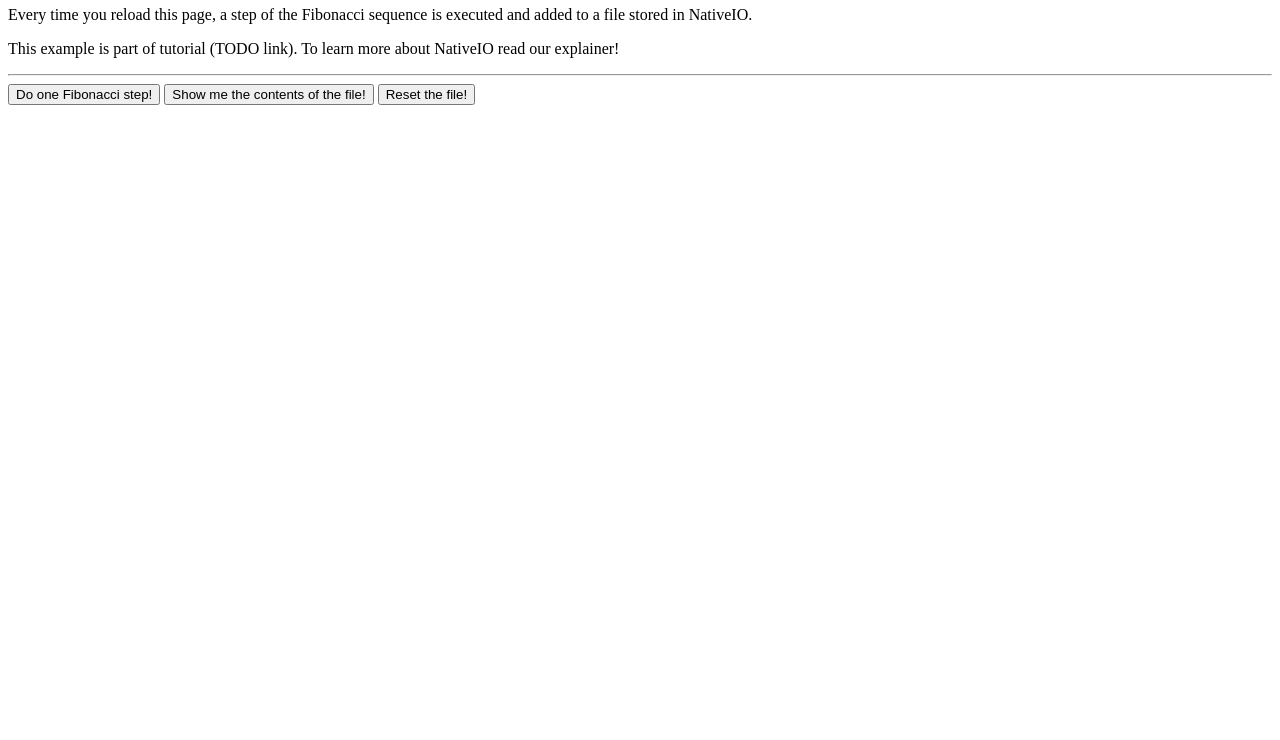
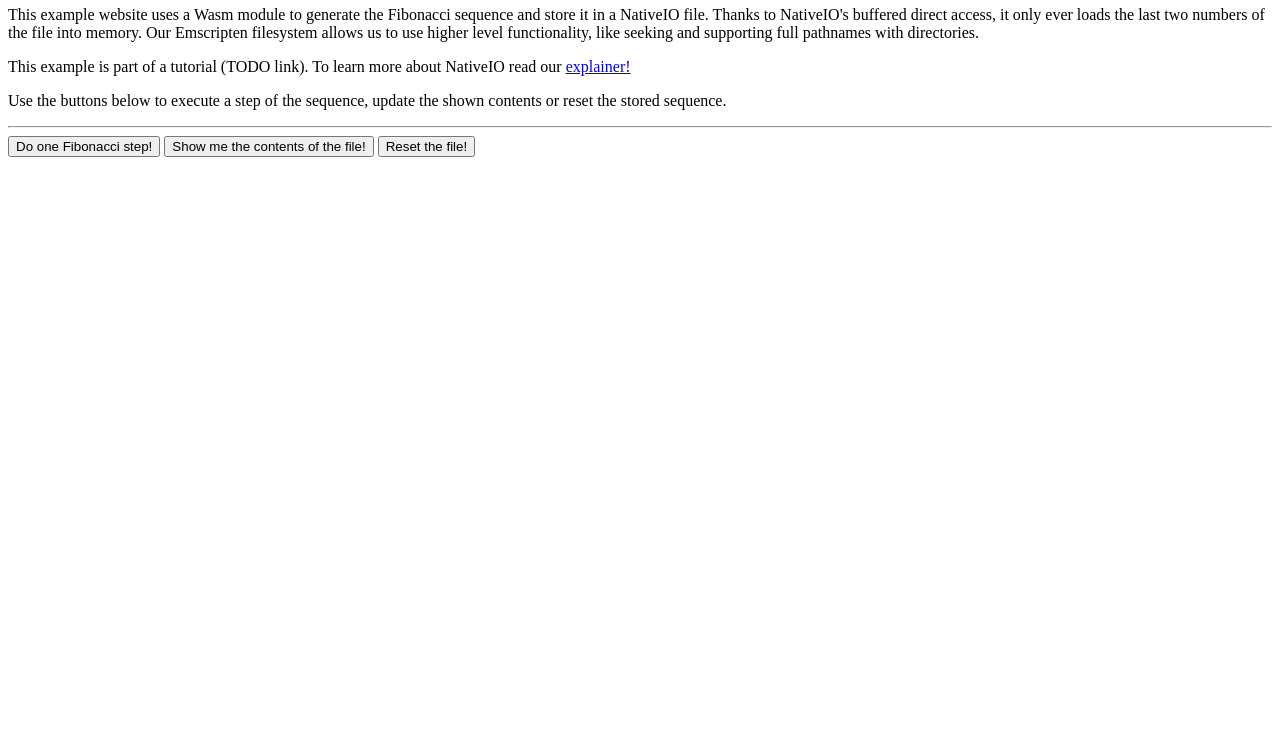
Before and after one commit to fivedots/storage-foundation-api-porting-tutorial, a plain HTML site: page index.html in a window 1280 px wide. Shown: the part 60-800 px from the top of the page. Drawn offline with Linux system fonts and the light colour scheme.

Commit message:
Update info at the top of site and link explainer

```diff
--- a/index.html
+++ b/index.html
@@ -15,10 +15,16 @@
 </head>
 <body>
   <h1> Fibonacci on NativeIO </h1>
-  <p> Every time you reload this page, a step of the Fibonacci sequence is
-  executed and added to a file stored in NativeIO.</p>
-  <p>This example is part of tutorial (TODO link). To learn more about NativeIO
-  read our explainer!</p>
+  <p> This example website uses a Wasm module to generate the Fibonacci
+  sequence and store it in a NativeIO file. Thanks to NativeIO's buffered
+  direct access, it only ever loads the last two numbers of the file into
+  memory. Our Emscripten filesystem allows us to use higher level functionality,
+  like seeking and supporting full pathnames with directories.</p>
+  <p>This example is part of a tutorial (TODO link). To learn more about
+  NativeIO read our
+  <a href="https://github.com/fivedots/nativeio-explainer">explainer!</a></p>
+  <p> Use the buttons below to execute a step of the sequence, update
+  the shown contents or reset the stored sequence.</p>
   <div id="fibonacci-result"></div>
   <hr>
   <button onClick="worker.postMessage({command: 'step'})"> Do one Fibonacci step! </button>
```
